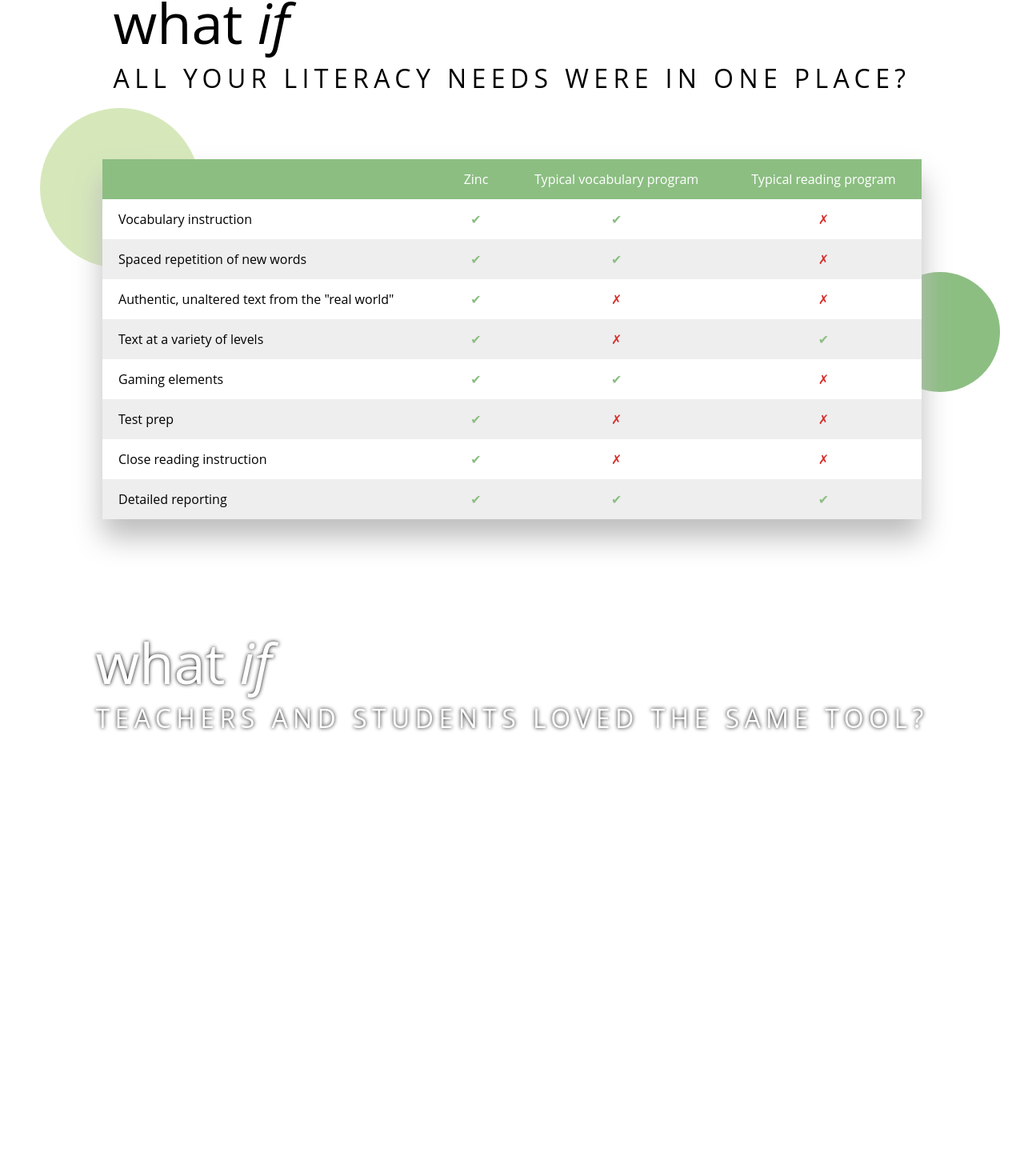
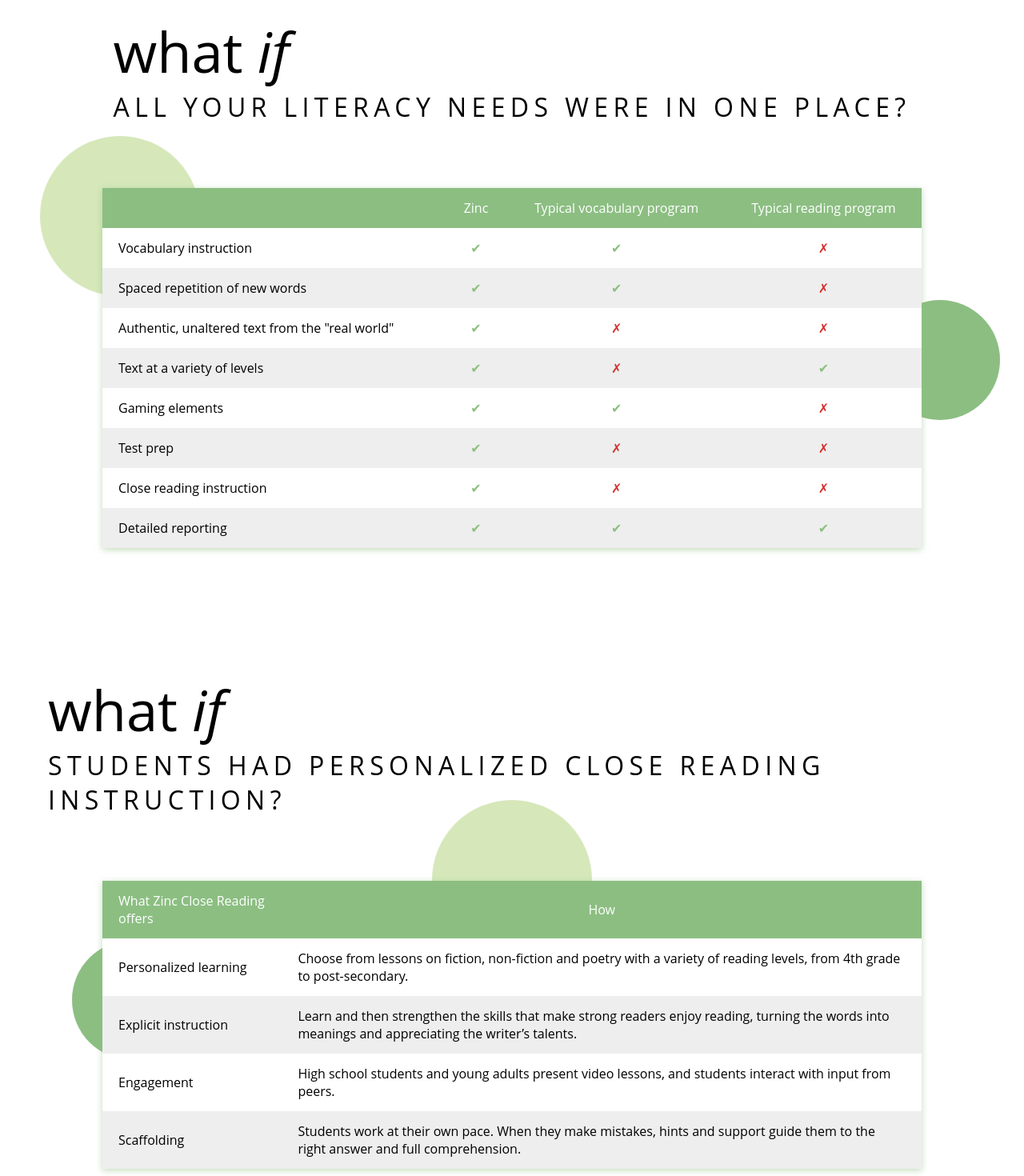
Before and after one commit to deepakkadarivel/marketingsite, a React (Create React App) app: page / in a window 1280 px wide. Shown: the part 1680-3150 px from the top of the page at 80% size. Built offline with nearby package versions, Linux system fonts and the light colour scheme.

Commit message:
[ZMS-010] finished reading section

```diff
--- a/src/components/app/App.js
+++ b/src/components/app/App.js
@@ -8,11 +8,101 @@
 
 class App extends Component {
   render() {
+    const methods = {
+      contentSubHeader: 'all your literacy needs were in one place?',
+      headers: [
+        '',
+        'Zinc',
+        'Typical vocabulary program',
+        'Typical reading program'
+      ],
+      rows: [
+        {
+          title: 'Vocabulary instruction',
+          zincProg: true,
+          vocabProgram: true,
+          readingProg: false
+        },
+        {
+          title: 'Spaced repetition of new words',
+          zincProg: true,
+          vocabProgram: true,
+          readingProg: false
+        },
+        {
+          title: 'Authentic, unaltered text from the "real world"',
+          zincProg: true,
+          vocabProgram: false,
+          readingProg: false
+        },
+        {
+          title: 'Text at a variety of levels',
+          zincProg: true,
+          vocabProgram: false,
+          readingProg: true
+        },
+        {
+          title: 'Gaming elements',
+          zincProg: true,
+          vocabProgram: true,
+          readingProg: false
+        },
+        {
+          title: 'Test prep',
+          zincProg: true,
+          vocabProgram: false,
+          readingProg: false
+        },
+        {
+          title: 'Close reading instruction',
+          zincProg: true,
+          vocabProgram: false,
+          readingProg: false
+        },
+        {
+          title: 'Detailed reporting',
+          zincProg: true,
+          vocabProgram: true,
+          readingProg: true
+        }
+      ],
+      type: 'methods'
+    };
+
+    const closeReading = {
+      contentSubHeader: 'students had personalized close reading instruction?',
+      headers: ['What Zinc Close Reading offers', 'How'],
+      rows: [
+        {
+          title: 'Personalized learning',
+          content:
+            'Choose from lessons on fiction, non-fiction and poetry with a variety of reading levels, from 4th grade to post-secondary.'
+        },
+        {
+          title: 'Explicit instruction',
+          content:
+            'Learn and then strengthen the skills that make strong readers enjoy reading, turning the words into meanings and appreciating the writer’s talents.'
+        },
+        {
+          title: 'Engagement',
+          content:
+            'High school students and young adults present video lessons, and students interact with input from peers.'
+        },
+        {
+          title: 'Scaffolding',
+          content:
+            'Students work at their own pace. When they make mistakes, hints and support guide them to the right answer and full comprehension.'
+        }
+      ],
+      type: 'readings'
+    };
+
     return (
       <div>
         <HeaderComponent />
         <StepperComponent />
-        <ChartComponent />
+        <ChartComponent data={methods} />
+        <ChartComponent data={closeReading} />
         <TestimonialsComponent />
         <FooterComponent />
       </div>
--- a/src/components/chart/ChartComponent.js
+++ b/src/components/chart/ChartComponent.js
@@ -1,73 +1,17 @@
 import React from 'react';
 import './chart.css';
 import SectionTitleComponent from '../sectionTitle/SectionTitleComponent';
+import PropTypes from 'prop-types';
 
-const ChartComponent = () => {
-  const data = {
-    headers: [
-      '',
-      'Zinc',
-      'Typical vocabulary program',
-      'Typical reading program'
-    ],
-    rows: [
-      {
-        title: 'Vocabulary instruction',
-        zincProg: true,
-        vocabProgram: true,
-        readingProg: false
-      },
-      {
-        title: 'Spaced repetition of new words',
-        zincProg: true,
-        vocabProgram: true,
-        readingProg: false
-      },
-      {
-        title: 'Authentic, unaltered text from the "real world"',
-        zincProg: true,
-        vocabProgram: false,
-        readingProg: false
-      },
-      {
-        title: 'Text at a variety of levels',
-        zincProg: true,
-        vocabProgram: false,
-        readingProg: true
-      },
-      {
-        title: 'Gaming elements',
-        zincProg: true,
-        vocabProgram: true,
-        readingProg: false
-      },
-      {
-        title: 'Test prep',
-        zincProg: true,
-        vocabProgram: false,
-        readingProg: false
-      },
-      {
-        title: 'Close reading instruction',
-        zincProg: true,
-        vocabProgram: false,
-        readingProg: false
-      },
-      {
-        title: 'Detailed reporting',
-        zincProg: true,
-        vocabProgram: true,
-        readingProg: true
-      }
-    ]
-  };
+const ChartComponent = props => {
+  const { data } = props;
+  const isMethod = data.type === 'methods';
+  const isReadings = data.type === 'readings';
 
   return (
     <div className="chart">
       <section className="chart__section chart--bg parallax">
-        <SectionTitleComponent
-          subHeader={'all your literacy needs were in one place?'}
-        />
+        <SectionTitleComponent subHeader={data.contentSubHeader} />
         <table className="chart__table">
           <thead>
             <tr>
@@ -80,7 +24,10 @@
             {data.rows.map((row, i) => {
               return (
                 <tr key={i}>
-                  <td>{row.title}</td>
+                  <td className={isReadings ? 'readingContent' : ''}>
+                    {row.title}
+                  </td>
+                  {isMethod && (
                     <td
                       className={
                         row.zincProg
@@ -90,6 +37,8 @@
                     >
                       {row.zincProg ? '\u2714' : '\u2717'}
                     </td>
+                  )}
+                  {isMethod && (
                     <td
                       className={
                         row.vocabProgram
@@ -99,6 +48,8 @@
                     >
                       {row.vocabProgram ? '\u2714' : '\u2717'}
                     </td>
+                  )}
+                  {isMethod && (
                     <td
                       className={
                         row.readingProg
@@ -108,17 +59,29 @@
                     >
                       {row.readingProg ? '\u2714' : '\u2717'}
                     </td>
+                  )}
+                  {isReadings && (
+                    <td className="readingContent">{row.content}</td>
+                  )}
                 </tr>
               );
             })}
           </tbody>
         </table>
 
-        <div className="fullCircle" />
-        <div className="fullCircle1" />
+        <div
+          className={`fullCircle ${isReadings ? 'fullCircle--readings' : ''}`}
+        />
+        <div
+          className={`fullCircle1 ${isReadings ? 'fullCircle1--readings' : ''}`}
+        />
       </section>
     </div>
   );
 };
 
+ChartComponent.propTypes = {
+  data: PropTypes.object
+};
+
 export default ChartComponent;
--- a/src/components/chart/chart.css
+++ b/src/components/chart/chart.css
@@ -2,6 +2,7 @@
   height: 100vh;
 }
 .chart__section {
+  height: 100%;
   display: flex;
   flex-direction: column;
   align-items: center;
@@ -14,7 +15,7 @@
   color: #000000;
   background-color: #ffffff;
   text-shadow: none;
-  box-shadow: 0 23px 34px #bdbdbd;
+  box-shadow: 0 2px 8px #8cbe828c;
 }
 .chart__table thead {
   background-color: #8cbe82;
@@ -31,6 +32,9 @@
 }
 .chart__table th:not(:first-child) {
   text-align: center;
+}
+.chart__table .readingContent {
+  text-align: left !important;
 }
 .chart__table tr:nth-child(even) {
   background-color: #eeeeee;
@@ -51,6 +55,10 @@
   left: 50px;
   margin-top: -100px;
 }
+.chart .fullCircle--readings {
+  left: auto;
+  margin-top: -40px;
+}
 .chart .fullCircle1 {
   position: absolute;
   height: 150px;
@@ -60,6 +68,10 @@
   z-index: -1;
   right: 30px;
   margin-top: 260px;
+}
+.chart .fullCircle1--readings {
+  right: auto;
+  left: 90px;
 }
 
 @media (min-width: 768px) and (max-width: 1024px) {
--- a/src/components/chart/chart.scss
+++ b/src/components/chart/chart.scss
@@ -2,6 +2,7 @@
   height: 100vh;
 
   &__section {
+    height: 100%;
     display: flex;
     flex-direction: column;
     align-items: center;
@@ -18,7 +19,7 @@
     color: #000000;
     background-color: #FFFFFF;
     text-shadow: none;
-    box-shadow: 0 23px 34px rgba(189, 189, 189, 29);
+    box-shadow: 0 2px 8px #8cbe828c;
 
     thead {
       background-color: #8CBE82;
@@ -38,6 +39,10 @@
 
     th:not(:first-child) {
       text-align: center;
+    }
+
+    .readingContent {
+      text-align: left !important;
     }
 
     tr:nth-child(even) {
@@ -62,6 +67,11 @@
     z-index: -1;
     left: 50px;
     margin-top: -100px;
+
+    &--readings {
+      left: auto;
+      margin-top: -40px;
+    }
   }
 
   .fullCircle1 {
@@ -73,6 +83,11 @@
     z-index: -1;
     right: 30px;
     margin-top: 260px;
+
+    &--readings {
+      right: auto;
+      left: 90px;
+    }
   }
 }
 
```
Lines whose indentation alone changed are shown as unchanged.
